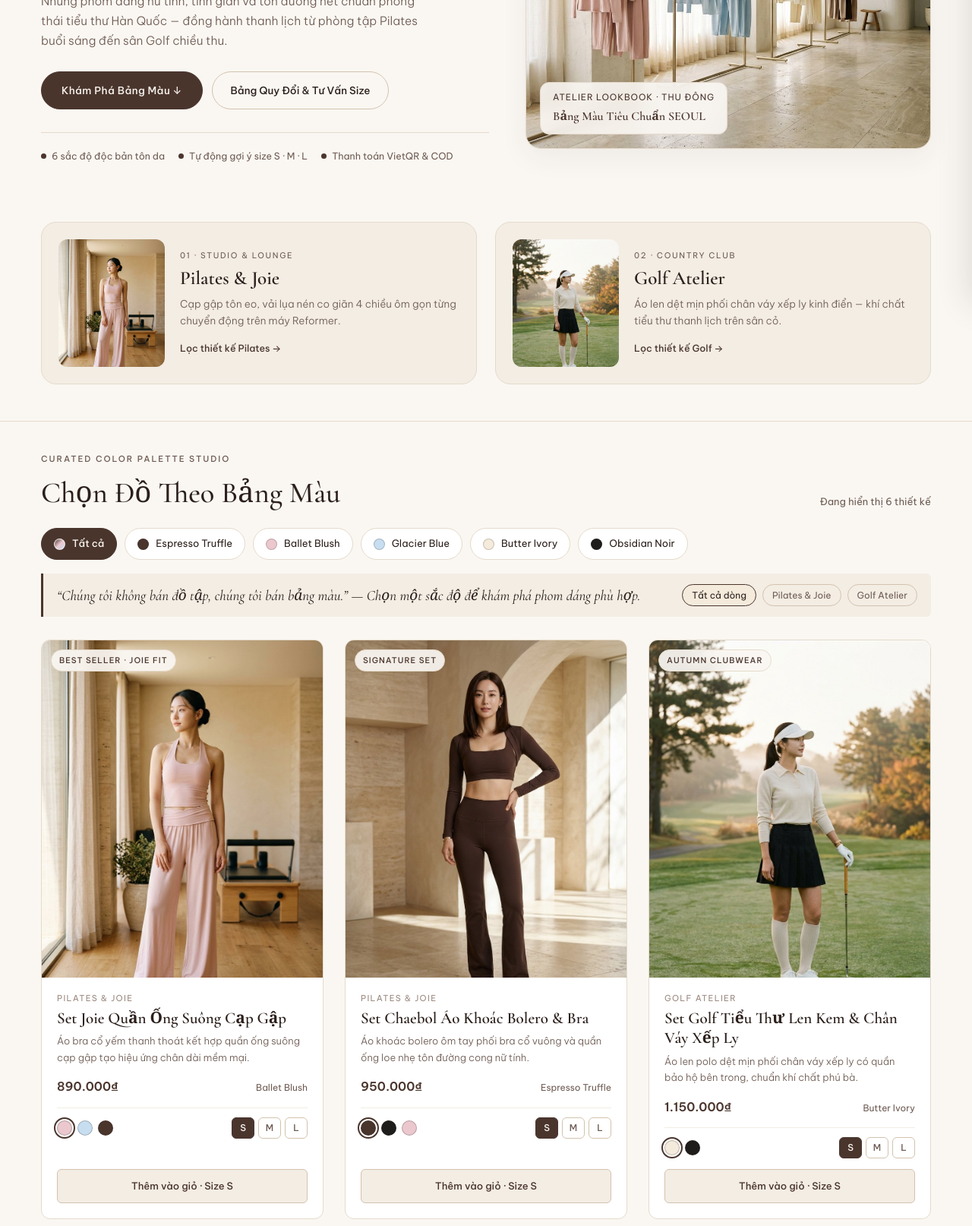
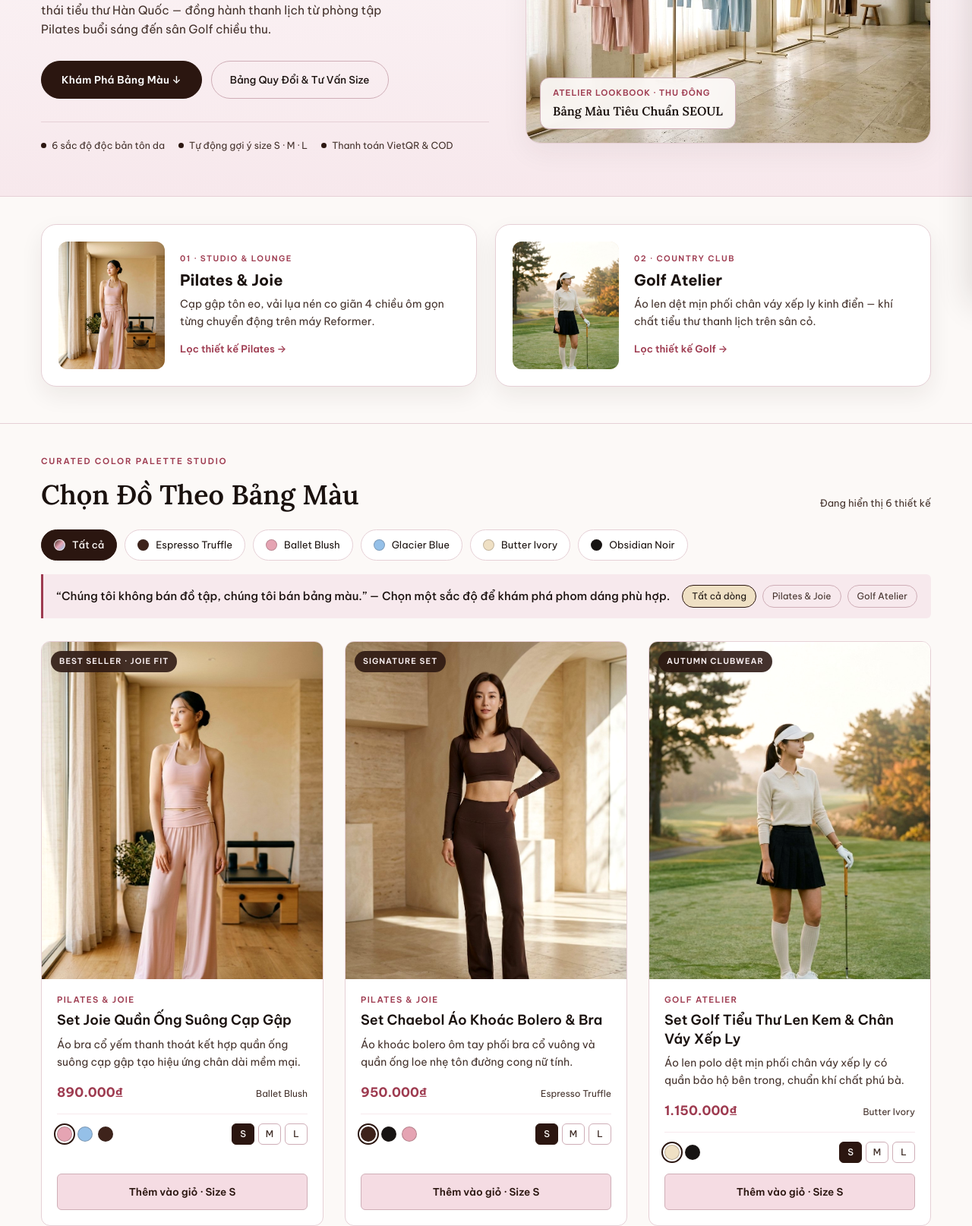
Before and after one commit to truonggiang0111/jrmuse-atelier, a plain HTML site: page index.html in a window 1280 px wide. Shown: the part 400-2014 px from the top of the page at 76% size. Drawn offline with nearby package versions, Linux system fonts and the light colour scheme.

Commit message:
Upgrade typography legibility and rich espresso-rose contrast

```diff
--- a/app.js
+++ b/app.js
@@ -5,37 +5,37 @@
     {
       id: 'all',
       name: 'Tất cả',
-      hex: 'linear-gradient(135deg, #4A352D 0%, #EAC8CE 50%, #C7DDF0 100%)',
+      hex: 'linear-gradient(135deg, #3E231B 0%, #E5A4B3 50%, #95C0E8 100%)',
       note: '“Chúng tôi không bán đồ tập, chúng tôi bán bảng màu.” — Chọn một sắc độ để khám phá phom dáng phù hợp.'
     },
     {
       id: 'espresso',
       name: 'Espresso Truffle',
-      hex: '#4A352D',
+      hex: '#3E231B',
       note: 'Tông nâu cà phê trầm ấm giúp làn da trông sáng mịn hơn và tạo hiệu ứng thon gọn vòng eo tức thì.'
     },
     {
       id: 'blush',
       name: 'Ballet Blush',
-      hex: '#EAC8CE',
+      hex: '#E5A4B3',
       note: 'Tông hồng phấn tiểu thư dịu nhẹ, trong trẻo và nữ tính dưới ánh nắng sớm của phòng tập Pilates.'
     },
     {
       id: 'glacier',
       name: 'Glacier Blue',
-      hex: '#C7DDF0',
+      hex: '#95C0E8',
       note: 'Sắc xanh băng thanh mát mang cảm giác thư thái, cao cấp chuẩn phong cách Seoul studio.'
     },
     {
       id: 'ivory',
       name: 'Butter Ivory',
-      hex: '#F4EBDC',
+      hex: '#EFE0C4',
       note: 'Sắc kem bơ ngọt ngào giàu tính quiet-luxury, tinh khôi từ thảm tập đến những buổi tee-off mùa thu.'
     },
     {
       id: 'obsidian',
       name: 'Obsidian Noir',
-      hex: '#1F1D1C',
+      hex: '#171413',
       note: 'Đen tuyền sắc sảo với đường cắt dứt khoát, tôn chiều cao và dễ phối cùng mọi món đồ có sẵn.'
     }
   ];
--- a/index.html
+++ b/index.html
@@ -11,8 +11,8 @@
 
   <link rel="preconnect" href="https://fonts.googleapis.com" />
   <link rel="preconnect" href="https://fonts.gstatic.com" crossorigin />
-  <link href="https://fonts.googleapis.com/css2?family=Be+Vietnam+Pro:wght@300;400;500;600&family=Cormorant+Garamond:ital,wght@0,400;0,500;0,600;1,400;1,500&display=swap" rel="stylesheet" />
-  <link rel="stylesheet" href="./styles.css" />
+  <link href="https://fonts.googleapis.com/css2?family=Be+Vietnam+Pro:wght@400;500;600;700&family=Lora:ital,wght@0,600;0,700;1,600&display=swap" rel="stylesheet" />
+  <link rel="stylesheet" href="./styles.css?v=2" />
 </head>
 <body>
   <div class="top-ribbon">
@@ -266,6 +266,6 @@
 
   <div class="toast" id="toast" role="status" aria-live="polite"></div>
 
-  <script src="./app.js"></script>
+  <script src="./app.js?v=2"></script>
 </body>
 </html>
--- a/styles.css
+++ b/styles.css
@@ -1,21 +1,23 @@
 :root {
-  --bg: #faf7f2;
-  --surface: #f3ede4;
+  --bg: #fcf9f7;
+  --surface: #f7e9ed;
   --surface-card: #ffffff;
-  --ink: #2b1f1b;
-  --mocha: #6e5b53;
-  --muted: #9a887f;
-  --border: #e5dacb;
-  --border-strong: #d3c2ae;
+  --ink: #1a110e;
+  --mocha: #43312b;
+  --muted: #6b524a;
+  --border: #e6d0d6;
+  --border-strong: #cfaeb7;
 
-  --espresso: #4a352d;
-  --blush: #eac8ce;
-  --glacier: #c7ddf0;
-  --ivory: #f4ebdc;
+  --espresso: #2b1610;
+  --rose-accent: #9e3b50;
+  --rose-soft: #f5dce3;
+  --blush: #e5a4b3;
+  --glacier: #95c0e8;
+  --ivory: #efe0c4;
   --heather: #d5d4d0;
-  --obsidian: #1f1d1c;
+  --obsidian: #171413;
 
-  --font-serif: 'Cormorant Garamond', Georgia, serif;
+  --font-serif: 'Lora', Georgia, serif;
   --font-sans: 'Be Vietnam Pro', -apple-system, BlinkMacSystemFont, sans-serif;
 
   --radius-sm: 6px;
@@ -76,14 +78,14 @@ a {
 
 /* Announcement Micro-bar */
 .top-ribbon {
-  background: var(--espresso);
-  color: var(--ivory);
+  background: #24110c;
+  color: #fce4ec;
   font-size: 11px;
   letter-spacing: 0.14em;
   text-transform: uppercase;
   text-align: center;
   padding: 9px 16px;
-  font-weight: 400;
+  font-weight: 500;
 }
 
 /* Sticky Translucent Header */
@@ -91,7 +93,7 @@ a {
   position: sticky;
   top: 0;
   z-index: 40;
-  background: rgba(250, 247, 242, 0.86);
+  background: rgba(252, 249, 247, 0.92);
   backdrop-filter: blur(14px);
   -webkit-backdrop-filter: blur(14px);
   border-bottom: 1px solid var(--border);
@@ -229,6 +231,8 @@ a {
 /* Hero Section */
 .hero-section {
   padding: 44px 0 56px;
+  background: linear-gradient(180deg, #fdf9fa 0%, #f7e8ec 100%);
+  border-bottom: 1px solid var(--border);
 }
 
 .hero-grid {
@@ -240,18 +244,18 @@ a {
 
 .eyebrow {
   font-size: 11px;
-  letter-spacing: 0.18em;
+  letter-spacing: 0.16em;
   text-transform: uppercase;
-  color: var(--mocha);
-  font-weight: 500;
+  color: var(--rose-accent);
+  font-weight: 600;
   margin: 0 0 14px;
 }
 
 .hero-title {
   font-family: var(--font-serif);
-  font-size: clamp(36px, 4.4vw, 56px);
-  font-weight: 500;
-  line-height: 1.12;
+  font-size: clamp(34px, 4.1vw, 50px);
+  font-weight: 600;
+  line-height: 1.16;
   color: var(--ink);
   margin: 0 0 20px;
   letter-spacing: -0.015em;
@@ -259,7 +263,7 @@ a {
 
 .hero-title em {
   font-style: italic;
-  color: var(--espresso);
+  color: var(--rose-accent);
 }
 
 .hero-subtitle {
@@ -267,7 +271,7 @@ a {
   color: var(--mocha);
   max-width: 500px;
   margin: 0 0 28px;
-  font-weight: 300;
+  font-weight: 400;
 }
 
 .hero-ctas {
@@ -279,13 +283,13 @@ a {
 
 .btn-primary {
   background: var(--espresso);
-  color: var(--bg);
+  color: #ffffff;
   border: 1px solid var(--espresso);
   border-radius: 999px;
   padding: 13px 26px;
   font-size: 13.5px;
-  font-weight: 500;
-  letter-spacing: 0.03em;
+  font-weight: 600;
+  letter-spacing: 0.02em;
   cursor: pointer;
   display: inline-flex;
   align-items: center;
@@ -294,9 +298,10 @@ a {
 }
 
 .btn-primary:hover {
-  background: var(--ink);
+  background: var(--rose-accent);
+  border-color: var(--rose-accent);
   transform: translateY(-1px);
-  box-shadow: 0 8px 20px rgba(74, 53, 45, 0.18);
+  box-shadow: 0 8px 20px rgba(158, 59, 80, 0.24);
 }
 
 .btn-secondary {
@@ -364,21 +369,23 @@ a {
   height: 100%;
   object-fit: cover;
   object-position: center;
+  filter: contrast(1.05) saturate(1.08);
 }
 
 .hero-caption-chip {
   position: absolute;
   left: 18px;
   bottom: 18px;
-  background: rgba(250, 247, 242, 0.9);
+  background: rgba(252, 249, 247, 0.94);
   backdrop-filter: blur(8px);
-  border: 1px solid var(--border);
+  border: 1px solid var(--border-strong);
   padding: 10px 16px;
   border-radius: var(--radius-md);
-  font-size: 11.5px;
+  font-size: 11px;
   letter-spacing: 0.08em;
   text-transform: uppercase;
-  color: var(--espresso);
+  color: var(--rose-accent);
+  font-weight: 600;
 }
 
 .hero-caption-chip strong {
@@ -388,12 +395,13 @@ a {
   text-transform: none;
   letter-spacing: 0;
   font-weight: 600;
+  color: var(--ink);
   margin-top: 2px;
 }
 
 /* Editorial Pillars Band (Pilates & Golf) */
 .pillars-section {
-  padding: 20px 0 48px;
+  padding: 36px 0 48px;
 }
 
 .pillars-grid {
@@ -404,7 +412,7 @@ a {
 
 .pillar-card {
   position: relative;
-  background: var(--surface);
+  background: #ffffff;
   border: 1px solid var(--border);
   border-radius: var(--radius-lg);
   padding: 22px;
@@ -415,12 +423,13 @@ a {
   transition: all var(--transition);
   cursor: pointer;
   text-align: left;
+  box-shadow: 0 12px 30px rgba(43, 22, 16, 0.07);
 }
 
 .pillar-card:hover {
-  border-color: var(--espresso);
+  border-color: var(--rose-accent);
   transform: translateY(-2px);
-  box-shadow: var(--shadow-soft);
+  box-shadow: 0 16px 36px rgba(43, 22, 16, 0.11);
 }
 
 .pillar-thumb {
@@ -436,36 +445,39 @@ a {
   height: 100%;
   object-fit: cover;
   object-position: top center;
+  filter: contrast(1.05) saturate(1.08);
 }
 
 .pillar-tag {
   font-size: 10.5px;
-  letter-spacing: 0.16em;
+  letter-spacing: 0.14em;
   text-transform: uppercase;
-  color: var(--mocha);
+  color: var(--rose-accent);
+  font-weight: 600;
   display: block;
   margin-bottom: 6px;
 }
 
 .pillar-title {
-  font-family: var(--font-serif);
-  font-size: 25px;
-  font-weight: 600;
+  font-family: var(--font-sans);
+  font-size: 20px;
+  font-weight: 700;
+  color: var(--ink);
   margin: 0 0 8px;
-  line-height: 1.2;
+  line-height: 1.25;
 }
 
 .pillar-desc {
-  font-size: 13.5px;
+  font-size: 14px;
   color: var(--mocha);
   margin: 0 0 12px;
-  font-weight: 300;
+  font-weight: 400;
 }
 
 .pillar-cta {
-  font-size: 12.5px;
-  font-weight: 500;
-  color: var(--espresso);
+  font-size: 13px;
+  font-weight: 600;
+  color: var(--rose-accent);
   display: inline-flex;
   align-items: center;
   gap: 6px;
@@ -488,10 +500,11 @@ a {
 
 .section-title {
   font-family: var(--font-serif);
-  font-size: clamp(28px, 3vw, 40px);
-  font-weight: 500;
+  font-size: clamp(26px, 2.8vw, 36px);
+  font-weight: 600;
+  color: var(--ink);
   margin: 0;
-  line-height: 1.15;
+  line-height: 1.2;
 }
 
 .section-count {
@@ -547,9 +560,9 @@ a {
 
 .palette-note-bar {
   background: var(--surface);
-  border-left: 3px solid var(--espresso);
+  border-left: 3px solid var(--rose-accent);
   border-radius: 0 var(--radius-sm) var(--radius-sm) 0;
-  padding: 13px 18px;
+  padding: 14px 18px;
   margin-bottom: 30px;
   display: flex;
   flex-wrap: wrap;
@@ -559,9 +572,10 @@ a {
 }
 
 .palette-note-text {
-  font-family: var(--font-serif);
-  font-size: 19px;
-  font-style: italic;
+  font-family: var(--font-sans);
+  font-size: 15px;
+  font-weight: 500;
+  font-style: normal;
   color: var(--ink);
   margin: 0;
 }
@@ -625,6 +639,7 @@ a {
   height: 100%;
   object-fit: cover;
   object-position: top center;
+  filter: contrast(1.05) saturate(1.08);
   transition: transform 0.55s cubic-bezier(0.22, 1, 0.36, 1);
 }
 
@@ -636,16 +651,16 @@ a {
   position: absolute;
   top: 12px;
   left: 12px;
-  background: rgba(250, 247, 242, 0.92);
+  background: rgba(43, 22, 16, 0.88);
   backdrop-filter: blur(6px);
-  color: var(--espresso);
+  color: #fff6f8;
   font-size: 10.5px;
   letter-spacing: 0.1em;
   text-transform: uppercase;
-  padding: 5px 10px;
+  padding: 5px 11px;
   border-radius: 999px;
-  border: 1px solid var(--border);
-  font-weight: 500;
+  border: none;
+  font-weight: 600;
 }
 
 .product-body {
@@ -659,22 +674,24 @@ a {
   font-size: 11px;
   letter-spacing: 0.12em;
   text-transform: uppercase;
-  color: var(--muted);
-  margin-bottom: 5px;
+  color: var(--rose-accent);
+  font-weight: 600;
+  margin-bottom: 6px;
 }
 
 .product-title {
-  font-family: var(--font-serif);
-  font-size: 21px;
+  font-family: var(--font-sans);
+  font-size: 18px;
   font-weight: 600;
-  line-height: 1.25;
-  margin: 0 0 6px;
+  color: var(--ink);
+  line-height: 1.35;
+  margin: 0 0 8px;
 }
 
 .product-desc {
-  font-size: 13px;
+  font-size: 14px;
   color: var(--mocha);
-  font-weight: 300;
+  font-weight: 400;
   margin: 0 0 14px;
 }
 
@@ -686,9 +703,9 @@ a {
 }
 
 .product-price {
-  font-size: 16px;
-  font-weight: 600;
-  color: var(--espresso);
+  font-size: 17px;
+  font-weight: 700;
+  color: var(--rose-accent);
 }
 
 .color-name-label {
@@ -763,20 +780,20 @@ a {
 .btn-add-cart {
   margin-top: auto;
   width: 100%;
-  background: var(--surface);
+  background: var(--rose-soft);
   color: var(--espresso);
   border: 1px solid var(--border-strong);
   border-radius: var(--radius-sm);
-  padding: 11px 14px;
-  font-size: 13px;
-  font-weight: 500;
+  padding: 12px 14px;
+  font-size: 13.5px;
+  font-weight: 600;
   cursor: pointer;
   transition: all var(--transition);
 }
 
 .btn-add-cart:hover {
   background: var(--espresso);
-  color: var(--bg);
+  color: #ffffff;
   border-color: var(--espresso);
 }
 
@@ -786,12 +803,17 @@ a {
   border-color: #3d5a46;
 }
 
-/* Brand Atelier Manifesto / Social Proof Strip */
+/* Brand Atelier Manifesto / Rich Velvet Runway Band */
 .atelier-story {
-  background: var(--surface);
+  background: #24120d;
+  color: #fdf7f8;
   border-top: 1px solid var(--border);
   border-bottom: 1px solid var(--border);
-  padding: 56px 0;
+  padding: 58px 0;
+}
+
+.atelier-story .eyebrow {
+  color: #f4b8c6;
 }
 
 .story-grid {
@@ -803,11 +825,16 @@ a {
 
 .story-quote {
   font-family: var(--font-serif);
-  font-size: clamp(26px, 3vw, 36px);
+  font-size: clamp(24px, 2.8vw, 33px);
   font-style: italic;
-  line-height: 1.3;
+  font-weight: 600;
+  line-height: 1.35;
   margin: 0 0 14px;
-  color: var(--ink);
+  color: #ffffff;
+}
+
+.atelier-story .hero-subtitle {
+  color: #e8d5d9;
 }
 
 .story-metrics {
@@ -817,10 +844,10 @@ a {
 }
 
 .metric-box {
-  background: var(--bg);
-  border: 1px solid var(--border);
+  background: rgba(255, 255, 255, 0.07);
+  border: 1px solid rgba(244, 184, 198, 0.25);
   border-radius: var(--radius-md);
-  padding: 18px 14px;
+  padding: 20px 14px;
   text-align: center;
 }
 
@@ -828,14 +855,14 @@ a {
   font-family: var(--font-serif);
   font-size: 28px;
   font-weight: 600;
-  color: var(--espresso);
+  color: #f7c6d2;
   display: block;
-  line-height: 1.1;
+  line-height: 1.15;
 }
 
 .metric-label {
-  font-size: 12px;
-  color: var(--mocha);
+  font-size: 12.5px;
+  color: #ead8dc;
   margin-top: 6px;
   display: block;
 }
@@ -1069,9 +1096,10 @@ a {
 }
 
 .cart-item-title {
-  font-family: var(--font-serif);
-  font-size: 17px;
+  font-family: var(--font-sans);
+  font-size: 16px;
   font-weight: 600;
+  color: var(--ink);
   margin: 0 0 3px;
 }
 
@@ -1122,9 +1150,10 @@ a {
 }
 
 .checkout-title {
-  font-family: var(--font-serif);
-  font-size: 20px;
+  font-family: var(--font-sans);
+  font-size: 18px;
   font-weight: 600;
+  color: var(--ink);
   margin: 0 0 12px;
 }
 
@@ -1325,7 +1354,7 @@ a {
   }
 
   .pillar-title {
-    font-size: 20px;
+    font-size: 18px;
   }
 
   .product-grid {
```
